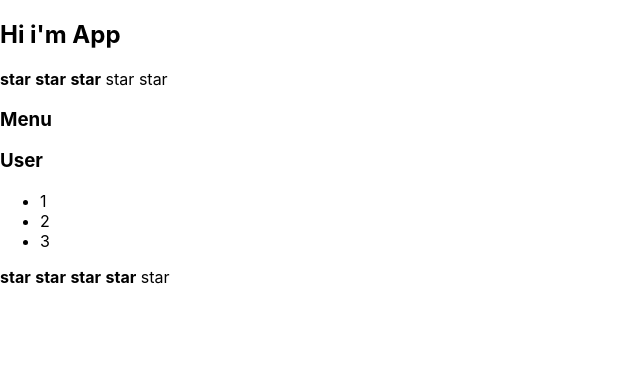
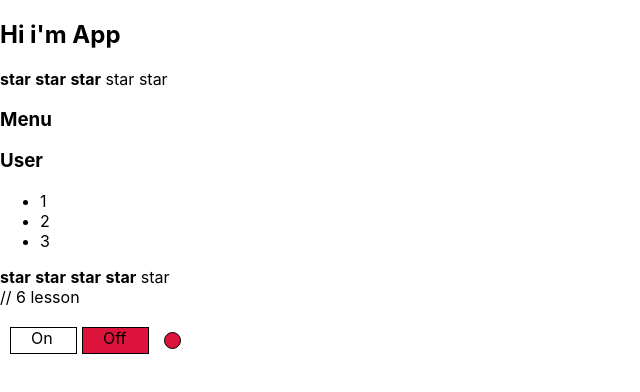
Before and after one commit to antonnur/it-kamasutra-examples, a React (Create React App) app: page / in a window 1280 px wide. Shown: the top 392 px of the page, without its empty margins (0-640 px from the left). Built offline with nearby package versions, Linux system fonts and the light colour scheme.

Commit message:
PC Home 6 lesson 24min

```diff
--- a/src/App.tsx
+++ b/src/App.tsx
@@ -2,6 +2,7 @@ import React from 'react';
 import './App.css';
 import {Accordion} from "./components/Accordion/Accordion";
 import {Rating} from "./components/Rating/Rating";
+import OnOff from "./components/OnOff/OnOff";
 
 export type TitlePropsType = {
   title: string
@@ -15,7 +16,8 @@ function App() {
       <Accordion title={'Menu'} collapsed={true}/>
       <Accordion title={'User'} collapsed={false}/>
       <Rating value={4}/>
-      {/*<onOff/>*/}
+      // 6 lesson
+      <OnOff/>
     </div>
   )
 }
--- a/src/components/OnOff/OnOff.tsx
+++ b/src/components/OnOff/OnOff.tsx
@@ -1,19 +1,56 @@
 import React from "react";
+import s from './OnOff.module.css'
+
+type PropsType = {}
+
+function OnOff(props: PropsType) {
+
+  const on = false
+
+  const OnOffStyle = {
+    marginTop: '20px',
+    display: 'flex',
+    alignItems: 'center'
+  }
+
+  const onStyle = {
+    marginLeft: '10px',
+    width: '45px',
+    height: '25px',
+    border: '1px solid black',
+    paddingLeft: "20px",
+    backgroundColor: on ? 'greenyellow' : 'white'
+  }
+
+  const offStyle = {
+    marginLeft: '5px',
+    width: '45px',
+    height: '25px',
+    border: '1px solid black',
+    paddingLeft: "20px",
+    backgroundColor: on ? 'white' : 'crimson'
+  }
+
+  const indicatorStyle = {
+    marginLeft: '15px',
+    width: '15px',
+    height: '15px',
+    borderRadius: '50%',
+    border: '1px solid black',
+    backgroundColor: on ? 'greenyellow' : 'crimson'
+  }
 
 
-type PropsType = {
-  on: boolean
-  off: boolean
-}
-
-function onOff(props: PropsType) {
-  return(
-    <div>
-      <span className={'on'}>On</span>
-      <span className={'off'}>Off</span>
-      <span className={'indicator'}>o</span>
+  return (
+    <div style={OnOffStyle}>
+      <div style={onStyle} onClick={() => {
+      }}>On
+      </div>
+      <div style={offStyle} onClick={() => {
+      }}>Off</div>
+      <div style={indicatorStyle}></div>
     </div>
   )
 }
 
-export default onOff
+export default OnOff
```
Also changed, not shown: src/components/OnOff/OnOff.module.css (deleted, +0 -13 lines).
